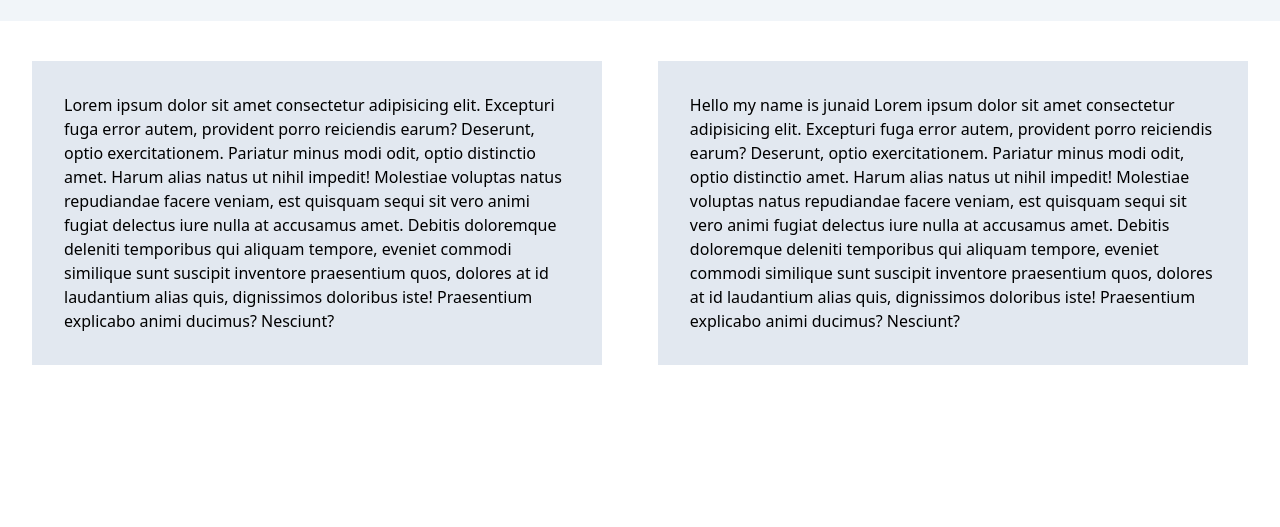
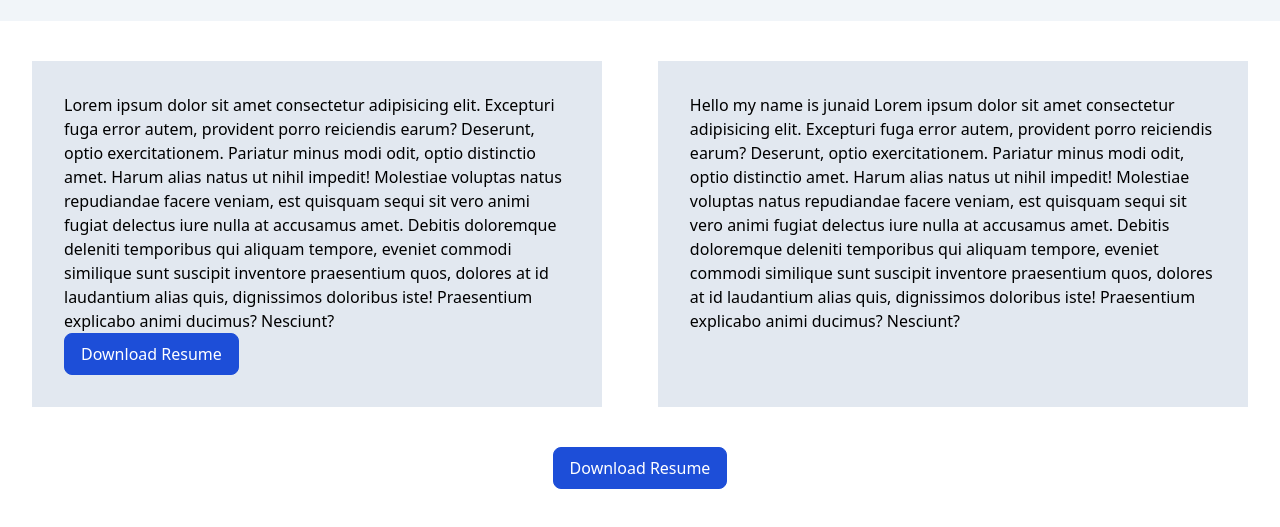
Before and after one commit to Raja-Junaid/TailwindCSS_Navbar, a website built with Vite: page index.html in a window 1280 px wide. Shown: the part 69-596 px from the top of the page. Built offline with nearby package versions, Linux system fonts and the light colour scheme.

Commit message:
commiting

```diff
--- a/index.html
+++ b/index.html
@@ -32,6 +32,8 @@
           >
             Download Resume
           </button>
+
+          <!-- Hamburger Icons -->
           <div class="hamburger block text-3xl text-black md:hidden">
             <i class="bx bx-menu-alt-right"></i>
           </div>
@@ -55,33 +57,52 @@
     </nav>
 
     <!-- Hero -->
+    <section>
       <div
         class="flex text-center flex-col mx-8 my-10 space-y-8 md:flex-row md:space-y-0 md:mt-10 md:space-x-14 md:text-left"
       >
         <div class="bg-slate-200 p-8">
-        Lorem ipsum dolor sit amet consectetur adipisicing elit. Excepturi fuga
-        error autem, provident porro reiciendis earum? Deserunt, optio
-        exercitationem. Pariatur minus modi odit, optio distinctio amet. Harum
-        alias natus ut nihil impedit! Molestiae voluptas natus repudiandae
-        facere veniam, est quisquam sequi sit vero animi fugiat delectus iure
-        nulla at accusamus amet. Debitis doloremque deleniti temporibus qui
-        aliquam tempore, eveniet commodi similique sunt suscipit inventore
-        praesentium quos, dolores at id laudantium alias quis, dignissimos
-        doloribus iste! Praesentium explicabo animi ducimus? Nesciunt?
+          <p>
+            Lorem ipsum dolor sit amet consectetur adipisicing elit. Excepturi
+            fuga error autem, provident porro reiciendis earum? Deserunt, optio
+            exercitationem. Pariatur minus modi odit, optio distinctio amet.
+            Harum alias natus ut nihil impedit! Molestiae voluptas natus
+            repudiandae facere veniam, est quisquam sequi sit vero animi fugiat
+            delectus iure nulla at accusamus amet. Debitis doloremque deleniti
+            temporibus qui aliquam tempore, eveniet commodi similique sunt
+            suscipit inventore praesentium quos, dolores at id laudantium alias
+            quis, dignissimos doloribus iste! Praesentium explicabo animi
+            ducimus? Nesciunt?
+          </p>
+          <button
+            class="py-2 px-4 border border-blue-700 bg-blue-700 text-white rounded-lg hover:bg-slate-100 hover:border-black hover:text-gray-950 transition-all"
+          >
+            Download Resume
+          </button>
         </div>
+
         <div class="bg-slate-200 p-8">
           Hello my name is junaid Lorem ipsum dolor sit amet consectetur
-        adipisicing elit. Excepturi fuga error autem, provident porro reiciendis
-        earum? Deserunt, optio exercitationem. Pariatur minus modi odit, optio
-        distinctio amet. Harum alias natus ut nihil impedit! Molestiae voluptas
-        natus repudiandae facere veniam, est quisquam sequi sit vero animi
-        fugiat delectus iure nulla at accusamus amet. Debitis doloremque
-        deleniti temporibus qui aliquam tempore, eveniet commodi similique sunt
-        suscipit inventore praesentium quos, dolores at id laudantium alias
-        quis, dignissimos doloribus iste! Praesentium explicabo animi ducimus?
-        Nesciunt?
+          adipisicing elit. Excepturi fuga error autem, provident porro
+          reiciendis earum? Deserunt, optio exercitationem. Pariatur minus modi
+          odit, optio distinctio amet. Harum alias natus ut nihil impedit!
+          Molestiae voluptas natus repudiandae facere veniam, est quisquam sequi
+          sit vero animi fugiat delectus iure nulla at accusamus amet. Debitis
+          doloremque deleniti temporibus qui aliquam tempore, eveniet commodi
+          similique sunt suscipit inventore praesentium quos, dolores at id
+          laudantium alias quis, dignissimos doloribus iste! Praesentium
+          explicabo animi ducimus? Nesciunt?
         </div>
       </div>
+
+      <div class="flex justify-center my-6">
+        <button
+          class="py-2 px-4 border border-blue-700 bg-blue-700 text-white rounded-lg hover:bg-slate-100 hover:border-black hover:text-gray-950 transition-all"
+        >
+          Download Resume
+        </button>
+      </div>
+    </section>
 
     <script src="js/script.js"></script>
   </body>
```
Lines whose indentation alone changed are shown as unchanged.
